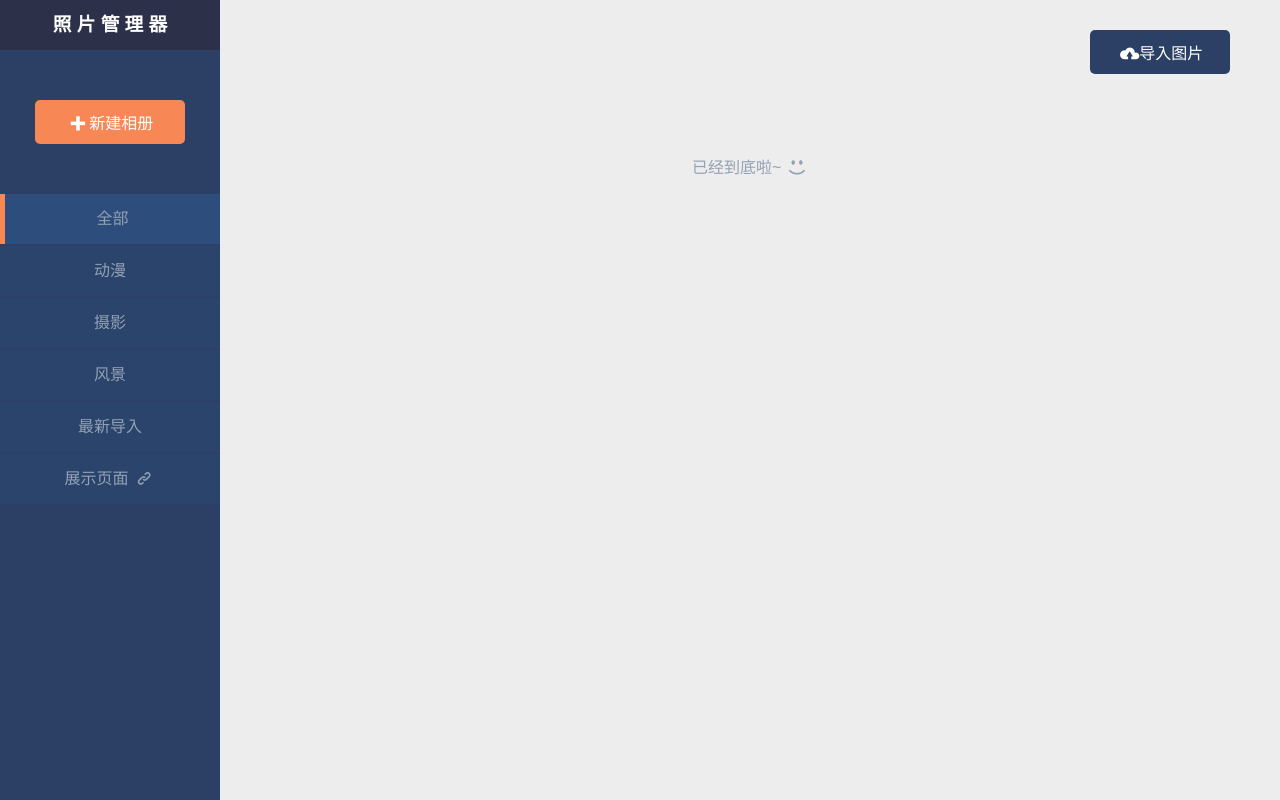
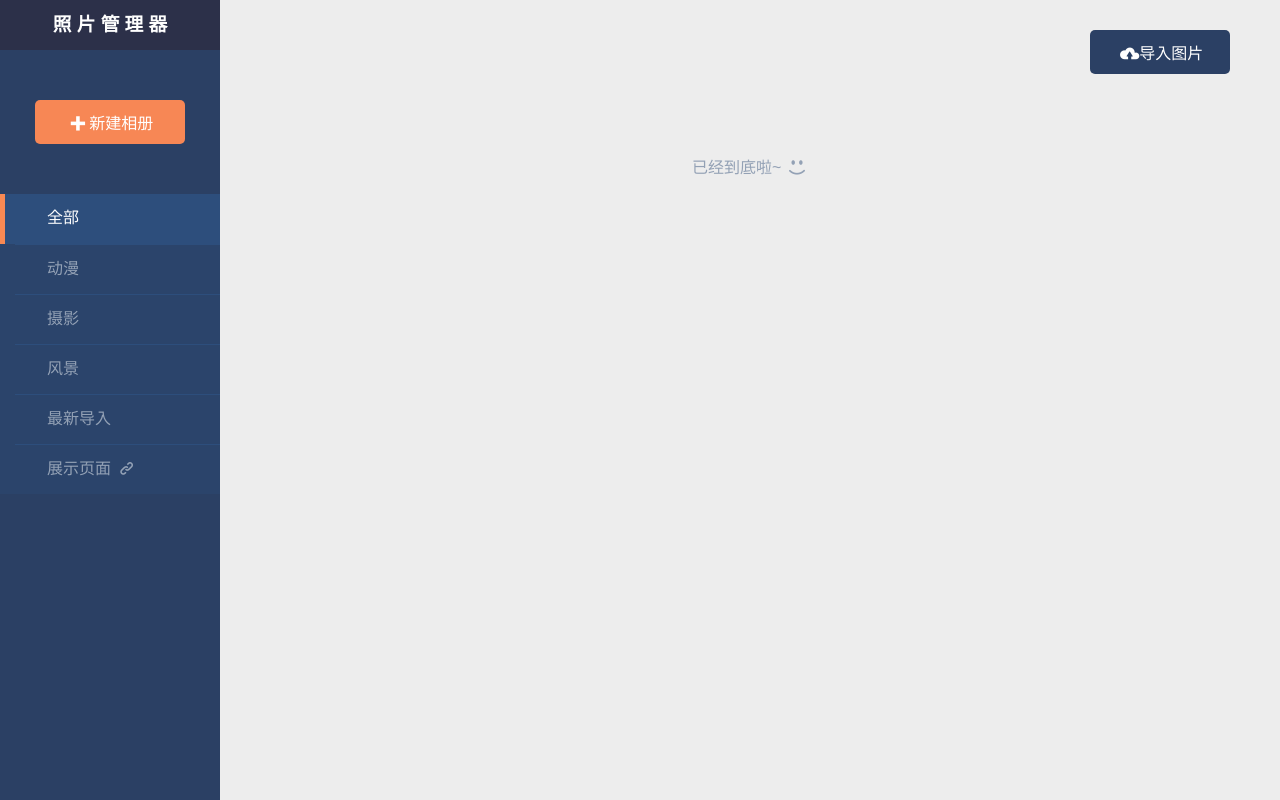
Before and after one commit to husterxsp/ife, a plain HTML site: page ria_yangfan/manage.html in a window 1280 px wide. Drawn offline with Linux system fonts and the light colour scheme; no server answers.

Commit message:
update nav-menu

```diff
--- a/ria_yangfan/css/manage.css
+++ b/ria_yangfan/css/manage.css
@@ -80,35 +80,63 @@ i:hover {
 #newAlbum:hover {
     cursor: pointer;
 }
+.nav-menu-container {
+    position: relative;
+    background-color: #2b446b;
+}
+.nav-label {
+    position: absolute;
+    z-index: 0;
+    top: 0px;
+    height: 50px;
+    width: 100%;
+    background-color: #2d4e7c;
+
+    -webkit-transition: all ease-out 0.2s;
+    -moz-transition: all ease-out 0.2s;
+    -o-transition: all ease-out 0.2s;
+    transition: all ease-out 0.2s;
+    box-sizing: border-box;
+    border-left: 5px solid #f88953;
+}
 #nav-menu {
-    margin-bottom: 50px;
+    position: relative;
+    z-index: 1;
+    margin-left: 15px;
 }
 #nav-menu li {
-    line-height: 50px;
+    line-height: 48px;
     position: relative;
+    text-align: left;
+    text-indent: 2rem;
+    border-top: 1px solid #2d4e7c;
     box-sizing: border-box;
     width: 100%;
     height: 50px;
-    margin: 0 auto;
-    margin-top: 2px;
-    margin-bottom: 2px;
     color: #93a1b5;
-    background-color: #2b446b;
+    -webkit-transition: color 0.2s;
+    -moz-transition: color 0.2s;
+    -o-transition: color 0.2s;
+    transition: color 0.2s;
+}
+#nav-menu li:nth-child(1){
+    border-top: 0;
+}
+#nav-menu li.active {
+    color: #fff;
 }
 #nav-menu li:hover {
     cursor: pointer;
-    border-left: 5px solid #f88953;
-    background-color: #2d4e7c;
+    color: #fff;
 }
-#nav-menu li.active {
-    border-left: 5px solid #f88953;
-    background-color: #2d4e7c;
-}
+
 #show a {
     text-decoration: none;
-    color: #93a1b5;
+    color: inherit;
 }
-
+#show a > i {
+    text-indent: 0;
+}
 #import {
     position: relative;
     left: 820px;
--- a/ria_yangfan/js/manage.js
+++ b/ria_yangfan/js/manage.js
@@ -108,11 +108,19 @@ $("#nav-menu").on("drop", "li", function(e) {
     $($(target).clone()).insertAfter($(dragTarget));
     $(target).replaceWith($(dragTarget));
     setStorageMenu();
+});
 
-});
 
 $("#nav-menu").on("dragover", "li", function(e) {
     e.preventDefault();
+});
+$("#nav-menu").on("mouseenter", "li", function(){
+    var top = this.offsetTop;
+    $(".nav-label").css("transform", "translate(0px,"+ top +"px)");
+});
+$("#nav-menu").on("mouseleave", "li", function(){
+    var top = $(".active")[0].offsetTop;
+    $(".nav-label").css("transform", "translate(0px,"+ top +"px)");
 });
 
 function setStorageMenu() {
--- a/ria_yangfan/manage.html
+++ b/ria_yangfan/manage.html
@@ -29,6 +29,8 @@
         <div class="nav">
             <h3 class="nav-title">照 片 管 理 器</h3>
             <div id="newAlbum"><i class="icon-plus-1"></i>新建相册</div>
+            <div class="nav-menu-container">
+                <div class="nav-label"></div>
                 <ul id="nav-menu">
                     <li class="active" id="allimage" draggable="true">
                         全部
@@ -52,6 +54,7 @@
                         </a>
                     </li>
                 </ul>
+            </div>
         </div>
         <div class="nav-edit">
             <h3 class="nav-title">照 片 管 理 器</h3>
```
Lines whose indentation alone changed are shown as unchanged.
